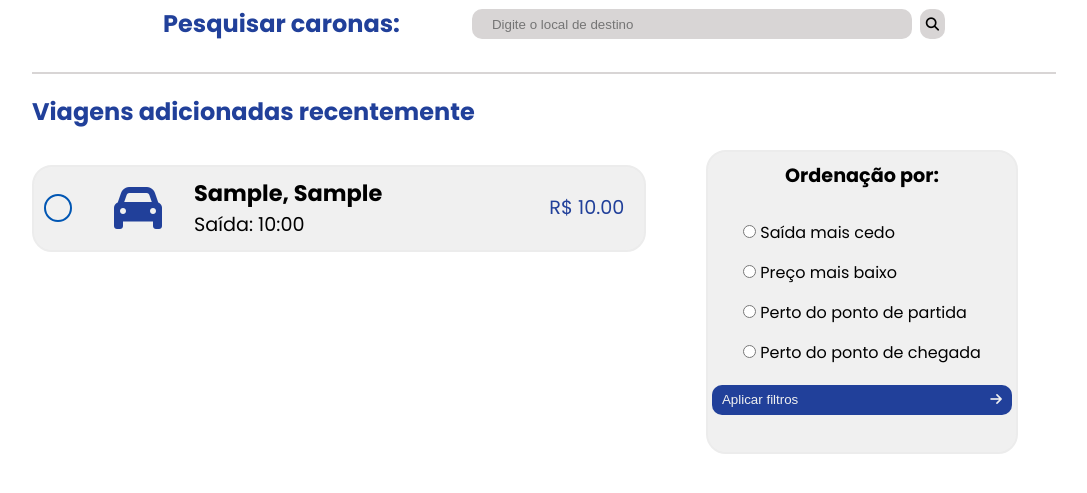
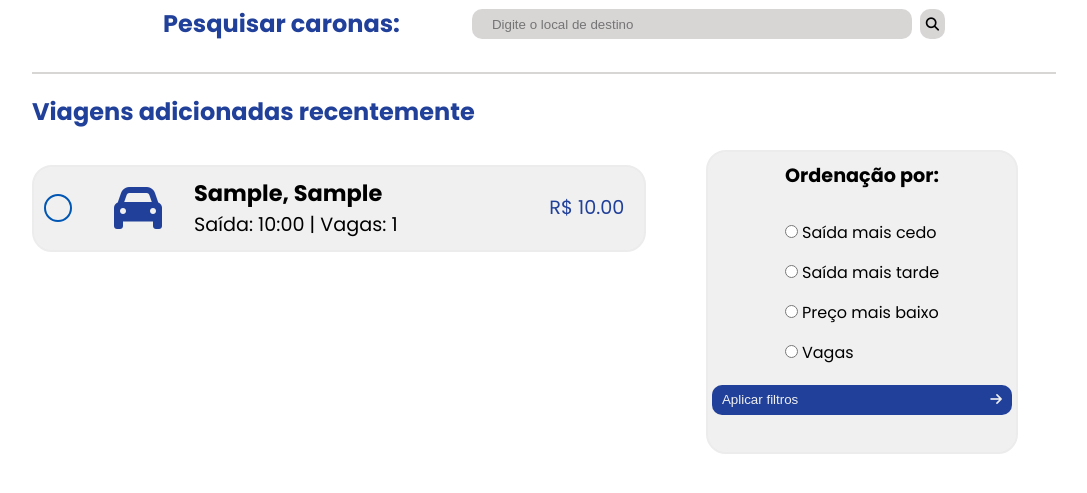
Before and after one commit to CamilaIsperling/BlaBlaSinos, a Django app: page /index_carona/ in a window 1280 px wide. Shown: the part 118-611 px from the top of the page, without its empty margins (96-1183 px from the left). Run offline with Django 5.2, Linux system fonts and the light colour scheme; tables that the repository leaves empty hold one stand-in row (values such as "Sample post").

Commit message:
filtros de pesquisa corrigidos

```diff
--- a/BlaBlaSinos/my_app/static/prototype.css
+++ b/BlaBlaSinos/my_app/static/prototype.css
@@ -110,6 +110,7 @@ h1 {
     width: 25px;
     height: 30px;
     background-color: #d8d5d5;
+    cursor: pointer;
 }
 
 .viagens-add-txt {
--- a/BlaBlaSinos/my_app/templates/index_carona.html
+++ b/BlaBlaSinos/my_app/templates/index_carona.html
@@ -34,12 +34,12 @@
 
         <nav>
             <ul>
-                <li><a href="#">Caronas</a></li>
-                <li><a href="#">Suporte</a></li>
-                <li><a href="#">Quem somos</a></li>
+                <li><a href="{% url 'index' %}">Caronas</a></li>
+                <li><a href="{% url 'index' %}">Suporte</a></li>
+                <li><a href="{% url 'index' %}">Quem somos</a></li>
                 <li><a href="#"><i class="fas fa-search" style="font-size: 1.5rem;"></i></a></li>
-                <li><a href="#" class="btn-motorista">Seja um motorista</a></li>
-                <li><a href="#"><i class="fas fa-user-circle" style="font-size: 1.5rem;"></i></a></li>
+                <li><a href="{% url 'cadastrarCaronas' %}" class="btn-motorista">Seja um motorista</a></li>
+                <li><a href="{% url 'login' %}"><i class="fas fa-user-circle" style="font-size: 1.5rem;"></i></a></li>
             </ul>
         </nav>
     </header>
@@ -66,8 +66,8 @@
                         </label>
                         <i class="fas fa-car" style="font-size: 3rem; color: #21409a;"></i>
                         <div class="detalhes-viagem">
-                            <h3>{{ carona.origem }}, {{ carona.destino }}</h3>
-                            <span>Saída: {{ carona.horario_saida|date:"H:i" }}</span>
+                            <h3>{{ carona.origem }},     {{ carona.destino }}</h3>
+                            <span>Saída: {{ carona.horario_saida|date:"H:i" }} | Vagas: {{ carona.passageiros }}</span>
                         </div>
                         <div class="preco-viagem">R$ {{ carona.valor }}</div>
                     </div>
@@ -80,28 +80,72 @@
         <aside class="filtros">
             <h3>Ordenação por:</h3>
             <div class="opcao-filtro">
-                <label><input type="radio" name="filtro"> Saída mais cedo</label>
-                <label><input type="radio" name="filtro"> Preço mais baixo</label>
-                <label><input type="radio" name="filtro"> Perto do ponto de partida</label>
-                <label><input type="radio" name="filtro"> Perto do ponto de chegada</label>
+                <label><input type="radio" name="filtro" value="saida_cedo" {% if filtro == 'saida_cedo' %}checked{% endif %}> Saída mais cedo</label>
+                <label><input type="radio" name="filtro" value="saida_tarde" {% if filtro == 'saida_tarde' %}checked{% endif %}> Saída mais tarde</label>
+                <label><input type="radio" name="filtro" value="preco" {% if filtro == 'preco' %}checked{% endif %}> Preço mais baixo</label>
+                <label><input type="radio" name="filtro" value="vagas" {% if filtro == 'vagas' %}checked{% endif %}> Vagas</label>
             </div>
-            <button class="aplica-filtro">Aplicar filtros <i class="fas fa-arrow-right"></i></button>
+            <button class="aplica-filtro" type="submit">Aplicar filtros <i class="fas fa-arrow-right"></i></button>
         </aside>
     </main>
 
     <script>
+        document.addEventListener("DOMContentLoaded", function () {
+    const filtroRadios = document.querySelectorAll("input[name='filtro']");
+    const aplicaFiltroButton = document.querySelector(".aplica-filtro");
+    const viagemItems = document.querySelectorAll(".item-viagem");
+
+    aplicaFiltroButton.addEventListener("click", function () {
+        const filtroSelecionado = document.querySelector("input[name='filtro']:checked");
+        if (!filtroSelecionado) {
+            alert("Por favor, selecione um filtro!");
+            return;
+        }
+
+        const criterio = filtroSelecionado.value;
+
+        const caronas = Array.from(viagemItems).map(item => {
+            const horarioTexto = item.querySelector(".detalhes-viagem span").textContent.match(/Saída: (\d{2}:\d{2})/)[1];
+            const horarioDate = new Date(`1970-01-01T${horarioTexto}:00`);
+            const preco = parseFloat(item.querySelector(".preco-viagem").textContent.replace("R$", "").trim());
+            const passageiros = parseInt(item.querySelector(".detalhes-viagem span").textContent.split("Vagas: ")[1]);
+
+            return {
+                element: item,
+                horario: horarioDate,
+                valor: preco,
+                passageiros: passageiros
+            };
+        });
+
+        if (criterio === "preco") {
+            caronas.sort((a, b) => a.valor - b.valor);
+        } else if (criterio === "saida_cedo") {
+            caronas.sort((a, b) => a.horario - b.horario);
+        } else if (criterio === "saida_tarde") {
+            caronas.sort((a, b) => b.horario - a.horario);
+        } else if (criterio === "vagas") {
+            caronas.sort((a, b) => b.passageiros - a.passageiros);
+        }
+
+        const listaCaronas = document.querySelector(".viagens-lista");
+        listaCaronas.innerHTML = "";
+        caronas.forEach(carona => listaCaronas.appendChild(carona.element));
+    });
+});
+
         document.addEventListener("DOMContentLoaded", function() {
             const searchInput = document.getElementById('search');
             const viagemItems = document.querySelectorAll('.item-viagem');
 
             searchInput.addEventListener('input', function() {
-                const searchTerm = searchInput.value.toLowerCase(); // Case-insensitive search
+                const searchTerm = searchInput.value.toLowerCase();
                 viagemItems.forEach(item => {
                     const origemDestino = item.querySelector('.detalhes-viagem h3').textContent.toLowerCase();
                     if (origemDestino.includes(searchTerm)) {
-                        item.style.display = '';  // Show item
+                        item.style.display = '';
                     } else {
-                        item.style.display = 'none';  // Hide item
+                        item.style.display = 'none';
                     }
                 });
             });
--- a/BlaBlaSinos/my_app/urls.py
+++ b/BlaBlaSinos/my_app/urls.py
@@ -6,5 +6,5 @@ urlpatterns = [
     path('register/', views.register_view, name='register'),
     path('', views.index, name='index'),
     path('index_carona/', views.caronas, name='index_carona'),
-    path('index_motorista/', views.cadastrarCaronas, name='cadastrarCaronas')
+    path('index_motorista/', views.cadastrarCaronas, name='cadastrarCaronas') # name deveria ser index_motorista
 ]
--- a/BlaBlaSinos/my_app/views.py
+++ b/BlaBlaSinos/my_app/views.py
@@ -46,7 +46,7 @@ def register_view(request):
 
 def caronas(request):
     # Pega as 5 últimas caronas cadastradas e ordena pelas mais recentes
-    caronas = Carona.objects.all().order_by('-created_at')[:4]
+    caronas = Carona.objects.all().order_by('-created_at')
     return render(request, 'index_carona.html', {'caronas': caronas})
 
 def cadastrarCaronas(request):
```
Also changed, not shown: BlaBlaSinos/my_app/templates/index_motorista.html (+5 -5 lines).
